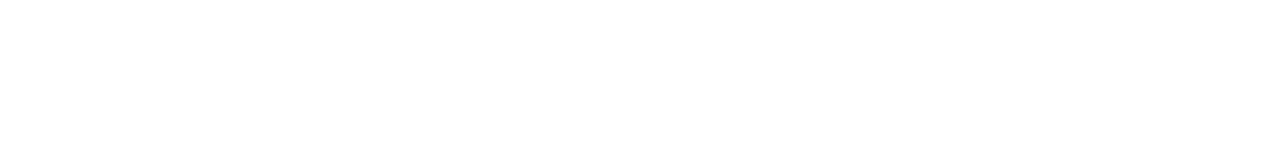
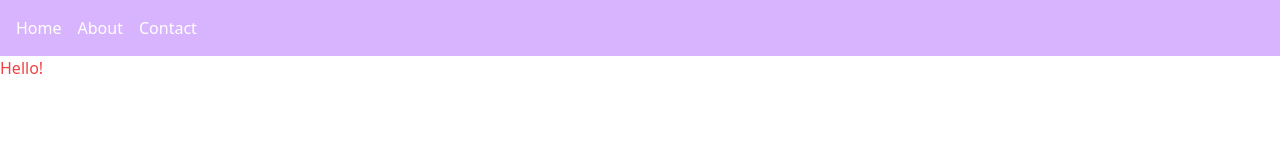
Before and after one commit to vpullakhandam/tailwindcss, a plain HTML site: page index.html in a window 1280 px wide. Drawn offline with nearby package versions, Linux system fonts and the light colour scheme.

Commit message:
creating a nav bar

```diff
--- a/index.html
+++ b/index.html
@@ -5,6 +5,18 @@
     <meta http-equiv="X-UA-Compatible" content="IE=edge" />
     <meta name="viewport" content="width=device-width, initial-scale=1.0" />
     <title>Document</title>
+    <script src="https://cdn.tailwindcss.com"></script>
   </head>
-  <body></body>
+  <body>
+    <nav class="px-2 py-4 bg-purple-300 text-white">
+      <ul class="flex">
+        <li class="mx-2 cursor-pointer">Home</li>
+        <li class="mx-2 cursor-pointer">About</li>
+        <li class="mx-2 cursor-pointer">Contact</li>
+      </ul>
+    </nav>
+    <div class="container">
+      <h1 class="text-red-500">Hello!</h1>
+    </div>
+  </body>
 </html>
```
